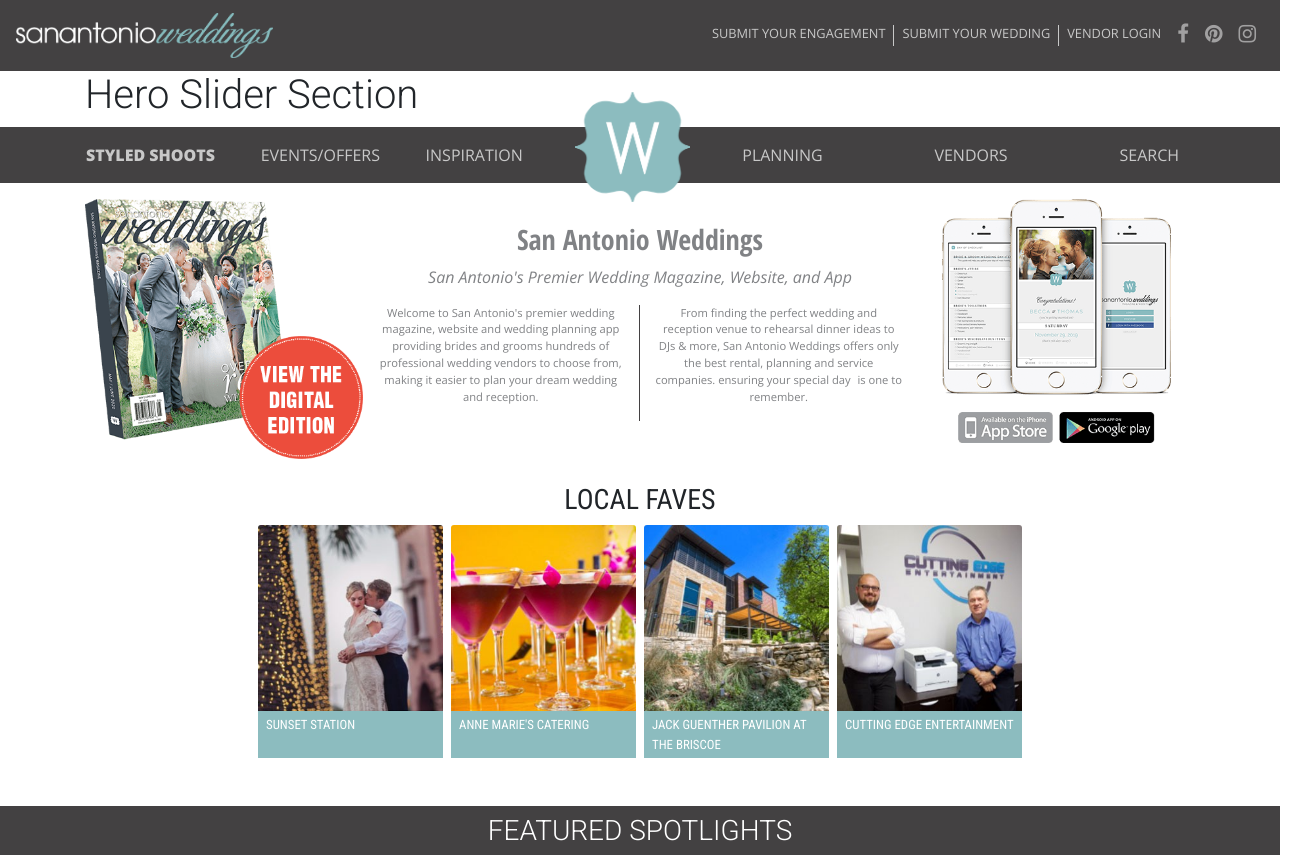
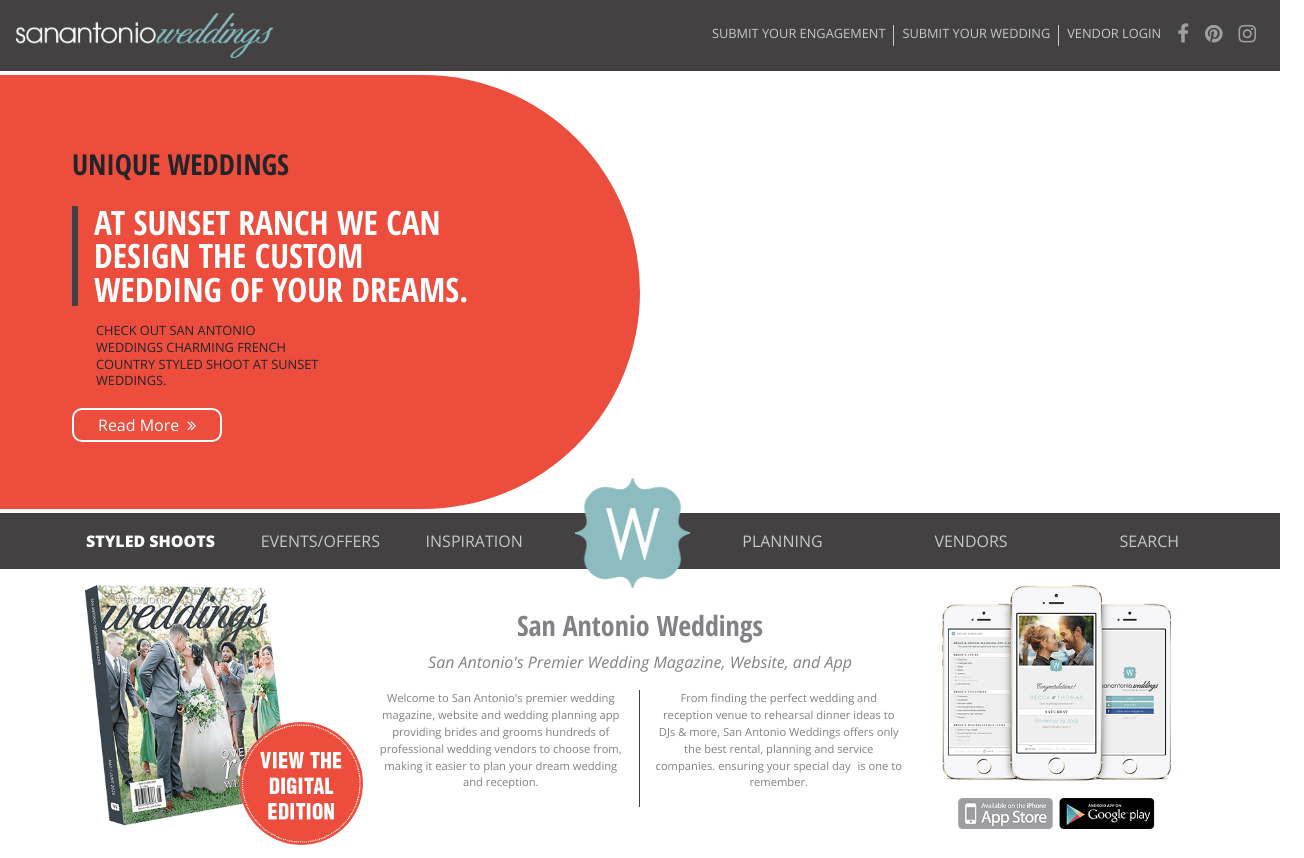
Before and after one commit to fridaynext/saweddings, a website: page index.html in a window 1280 px wide. Shown: the top 858 px of the page, 1304 px wide, since content can reach past the window. Drawn offline with nearby package versions, Linux system fonts and the light colour scheme.

Commit message:
Added left (orange) half of hero slider 1

```diff
--- a/index.html
+++ b/index.html
@@ -64,8 +64,27 @@
 
 
 <!---------- Hero Slider Section -------------->
-<div id="hero-slider" class="container">
-    <h1>Hero Slider Section</h1>
+<div id="hero-slider" class="mx-n4 px-4 my-1 ">
+    <div class="d-flex flex-row pl-0"> <!-- FIRST (ORANGE) HERO SLIDER -->
+
+        <div class="col-6 bg-orange flex-row rounded-pill pl-0"> <!-- LEFT HALF (ORANGE HALF) -->
+            <div class="col-6 bg-orange py-4 pl-4">
+                <div class="pl-5">
+                    <h3 class="first-title text-uppercase pb-3 pt-5">Unique Weddings</h3>
+                    <div class="quote text-white row-4 text-uppercase pl-3">
+                        At Sunset Ranch we can design the custom wedding of your dreams.
+                    </div>
+                    <div class="extra-text text-uppercase row-4 pl-4 pt-3 pb-3">
+                        Check out San Antonio Weddings charming French country styled shoot at Sunset Weddings.
+                    </div>
+                    <div class="read-more pt-2 pb-5">
+                        <a href="#" class="px-4 py-1 text-white">Read More<i class="fa fa-angle-double-right pl-2" aria-hidden="true"></i></a>
+                    </div>
+                </div>
+            </div>
+        </div>
+        <div class="col-6"></div> <!-- RIGHT HALF (PHOTO HALF) -->
+    </div>
 </div>
 <!---------- END: Hero Slider Section --------->
 
@@ -76,7 +95,7 @@
     <div class="container d-flex flex-row nav py-2 no-gutters mx-auto">
         <div class="col-5"> <!-- Left side of mid-nav -->
             <ul class="nav d-flex justify-content-between">
-                <li class="nav-item"><a href="#" class="nav-link text-silver-gray font-weight-bold">Styled Shoots</a></li>
+                <li class="nav-item"><a href="#" class="nav-link text-white font-weight-bold">Styled Shoots</a></li>
                 <li class="nav-item"><a href="#" class="nav-link text-silver-gray">Events/Offers</a></li>
                 <li class="nav-item"><a href="#" class="nav-link text-silver-gray">Inspiration</a></li>
             </ul>
--- a/src/scss/blocks/_hero-slider.scss
+++ b/src/scss/blocks/_hero-slider.scss
@@ -0,0 +1,27 @@
+#hero-slider {
+  .first-title {
+    font-size: 1.8em;
+    font-family: $open-sans-condensed;
+    font-weight: bold;
+  }
+  .quote {
+    border-left: .2em solid #434142;
+    font-size: 2.1em;
+    line-height: 1em;
+    font-family: $open-sans-condensed;
+    font-weight: bold;
+    margin-right: -6em;
+  }
+  .extra-text {
+    font-size: .8em;
+    line-height: 1.3em;
+    margin-right: -2em;
+    font-family: $open-sans;
+  }
+  .read-more {
+    a {
+      border: 2px solid white;
+      border-radius: 10px;
+    }
+  }
+}
```
Also changed, not shown: build/css/main.css, build/index.html, 1 other file.
